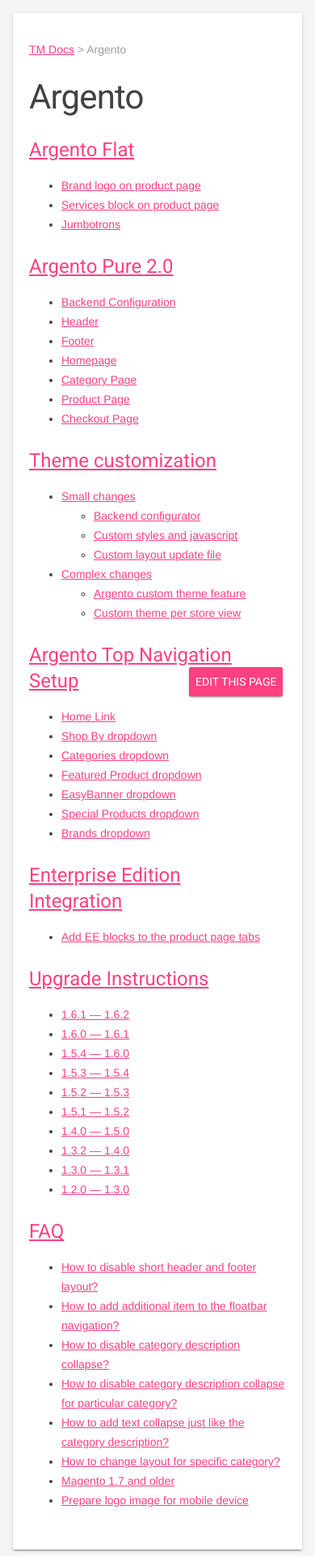
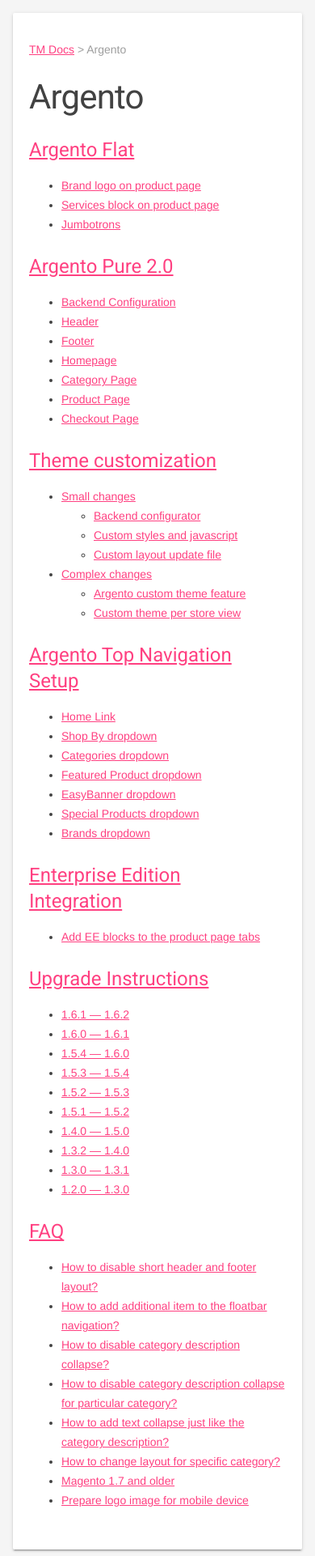
Before and after one commit to tmhub/tmhub.github.io, a Jekyll site: the page built from argento/index.md, in a window 390 px wide. Shown: the whole page at 81% size. Built offline with Jekyll 4.4.1, drawn with Linux system fonts in a browser that asks for light colours.

Commit message:
Edit button made hidden on mobile devices

```diff
--- a/css/app.scss
+++ b/css/app.scss
@@ -198,6 +198,11 @@
         padding: 35px 20px;
     }
 }
+@media (max-width: 480px) {
+    #edit-page {
+        display: none;
+    }
+}
 
 /* Dev docs */
 .sortorder-wrapper {
```
